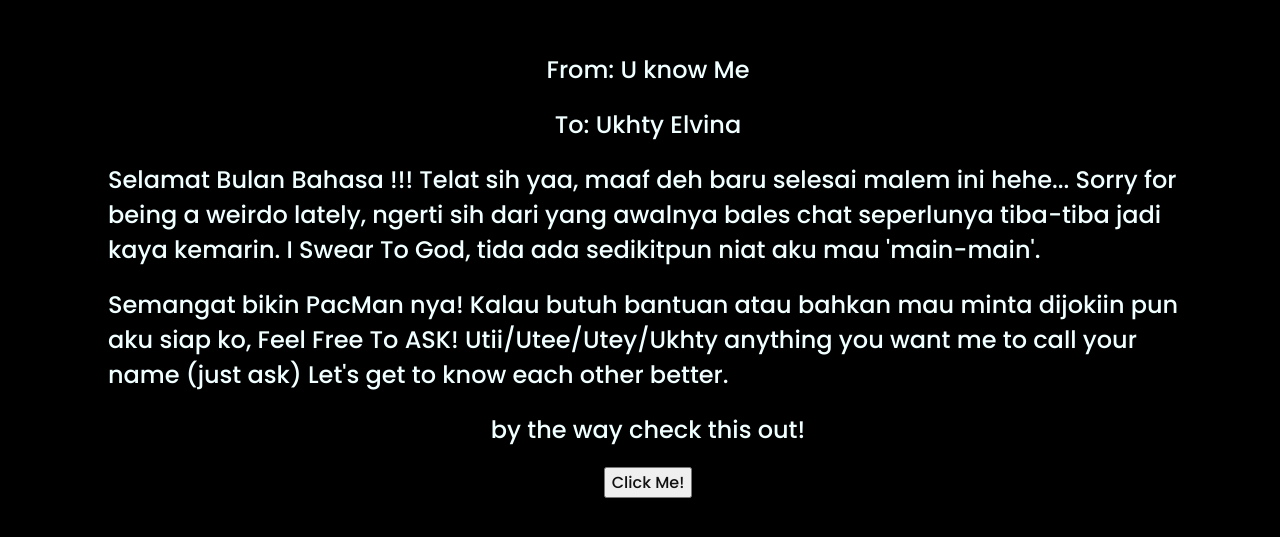
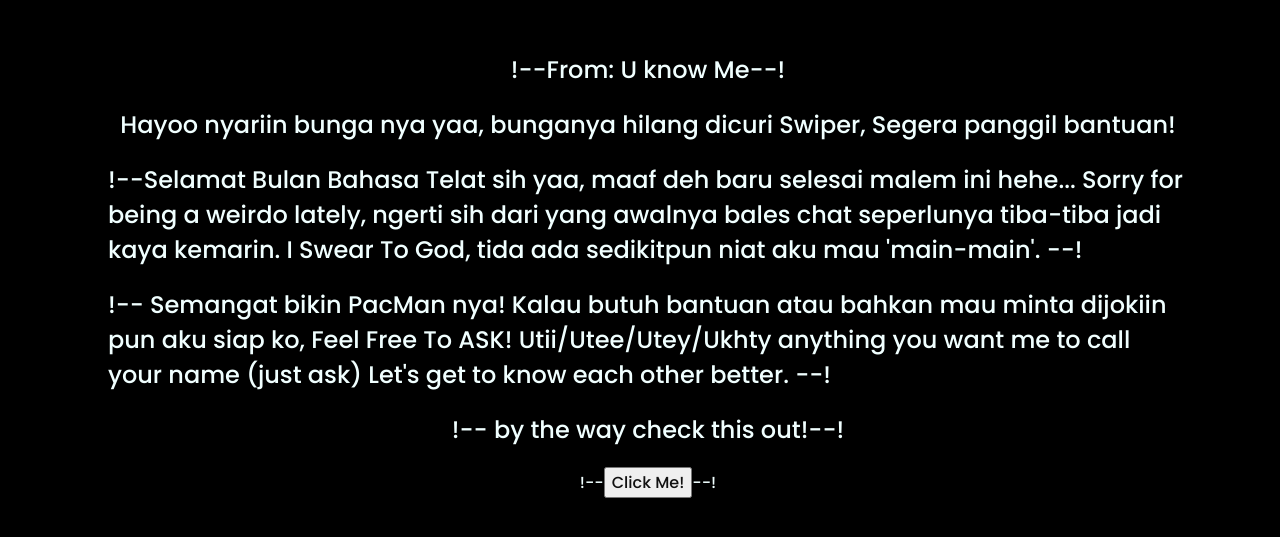
Before and after one commit to introvertuser/introvertuser.github.io, a plain HTML site: page index.html in a window 1280 px wide. Shown: the part 133-670 px from the top of the page. Drawn offline with Linux system fonts and the light colour scheme.

Commit message:
Update index.html

```diff
--- a/index.html
+++ b/index.html
@@ -24,29 +24,29 @@
 </head>
 <body>
     <div class="description1">
-        <span>From: U know Me</span>
+        !--<span>From: U know Me</span>--!
     </div>
     <div class="description1">
-        <span>To:   Ukhty Elvina</span>
+        <span>Hayoo nyariin bunga nya yaa, bunganya hilang dicuri Swiper, Segera panggil bantuan!</span>
     </div>
 
          <div class="description2">
-        <span>Selamat Bulan Bahasa !!!
+        !--<span>Selamat Bulan Bahasa
 
             Telat sih yaa, maaf deh baru selesai malem ini hehe... Sorry for being a weirdo lately, ngerti sih dari yang awalnya bales chat seperlunya tiba-tiba jadi kaya kemarin.
             I Swear To God, tida ada sedikitpun niat aku mau 'main-main'.
-         </span>
+         </span>--!
     </div>  <div class="description2">
-        <span>  Semangat bikin PacMan nya! Kalau butuh bantuan atau bahkan mau minta dijokiin pun aku siap ko, Feel Free To ASK! Utii/Utee/Utey/Ukhty anything you want me to call your name
+        !--<span>  Semangat bikin PacMan nya! Kalau butuh bantuan atau bahkan mau minta dijokiin pun aku siap ko, Feel Free To ASK! Utii/Utee/Utey/Ukhty anything you want me to call your name
                 (just ask) Let's get to know each other better.
-         </span>
+         </span>--!
         </div><div class="description2">
-            <span> by the way check this out!</span>
+            !--<span> by the way check this out!</span>--!
             </div>
     <div class="button">
-        <button>
+       !--<button>
             <a href="flower.html">Click Me!</a>
-        </button>
+        </button>--!
 
     </div>
 </body>
```
